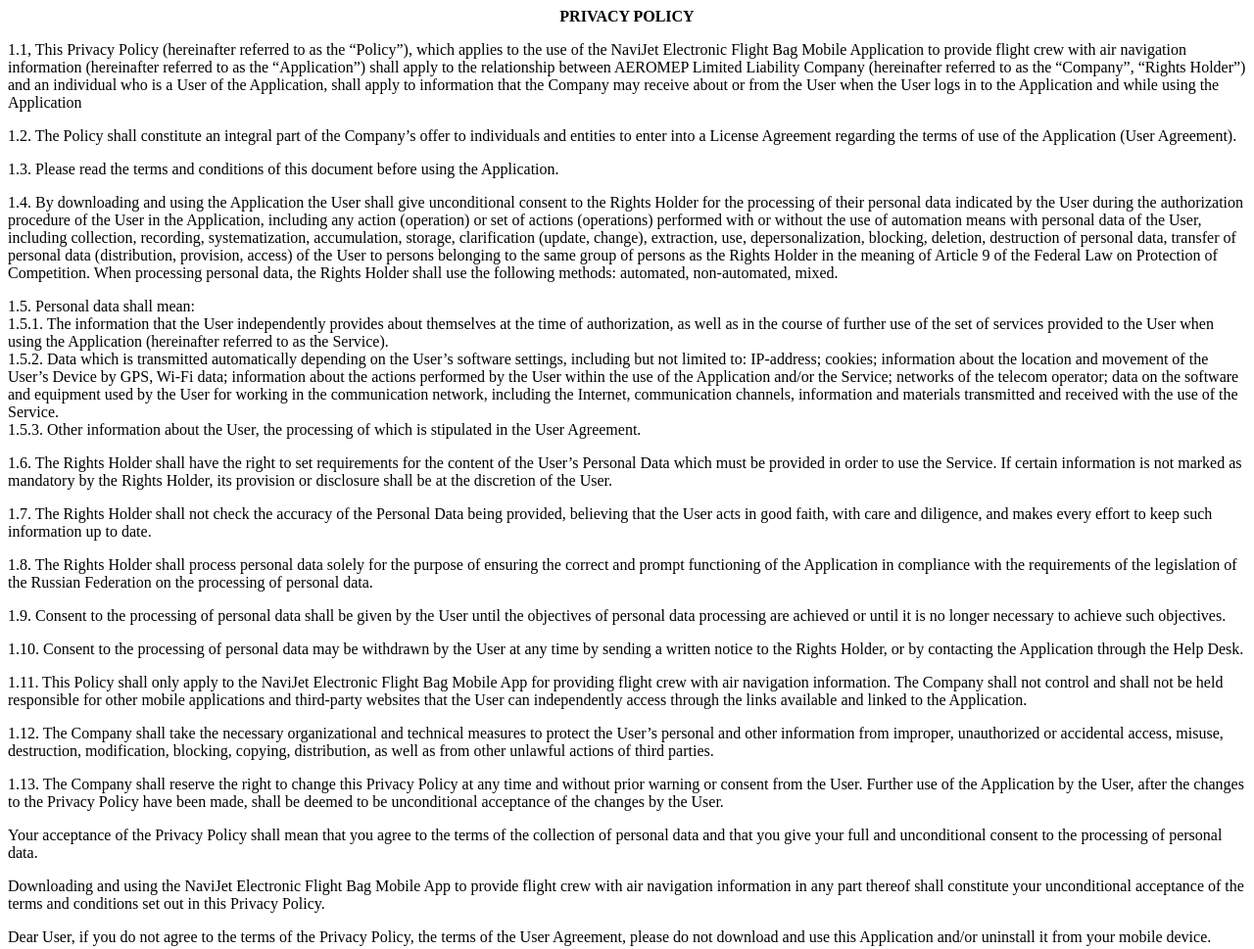
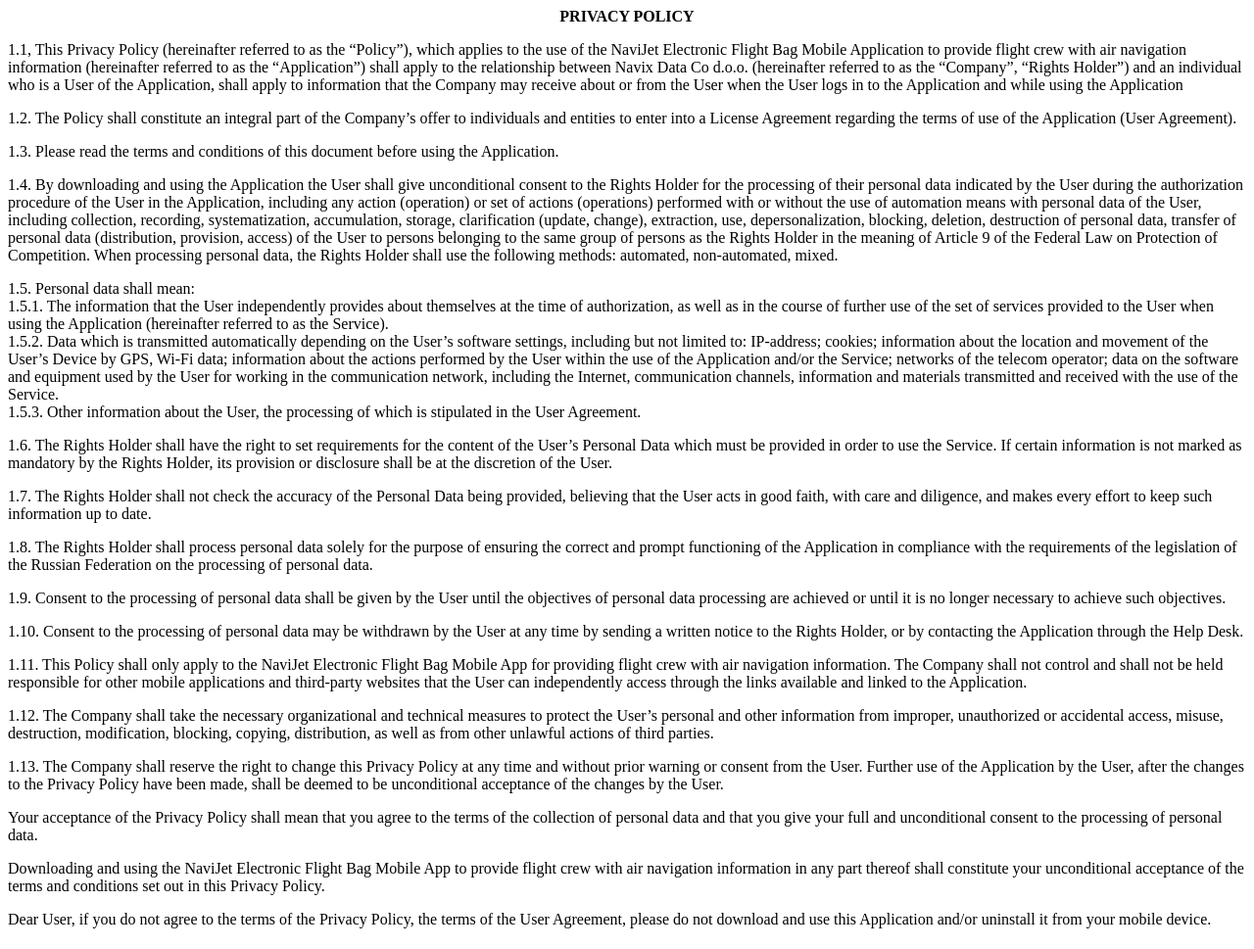
Before and after one commit to navijetapp/navijet.github.io, a plain HTML site: page index.html in a window 1280 px wide. Shown: the whole page at 98% size. Drawn offline with Linux system fonts and the light colour scheme.

Commit message:
Update index.html
change company

```diff
--- a/index.html
+++ b/index.html
@@ -5,7 +5,7 @@
 <center><b>PRIVACY POLICY</b></center>
 
 <p>
-1.1, This Privacy Policy (hereinafter referred to as the “Policy”), which applies to the use of the NaviJet Electronic Flight Bag Mobile Application to provide flight crew with air navigation information (hereinafter referred to as the “Application”) shall apply to the relationship between AEROMEP Limited Liability Company (hereinafter referred to as the “Company”, “Rights Holder”) and an individual who is a User of the Application, shall apply to information that the Company may receive about or from the User when the User logs in to the Application and while using the Application
+1.1, This Privacy Policy (hereinafter referred to as the “Policy”), which applies to the use of the NaviJet Electronic Flight Bag Mobile Application to provide flight crew with air navigation information (hereinafter referred to as the “Application”) shall apply to the relationship between Navix Data Co d.o.o. (hereinafter referred to as the “Company”, “Rights Holder”) and an individual who is a User of the Application, shall apply to information that the Company may receive about or from the User when the User logs in to the Application and while using the Application
 </p><p>
 1.2. The Policy shall constitute an integral part of the Company’s offer to individuals and entities to enter into a License Agreement regarding the terms of use of the Application (User Agreement).
 </p><p>
```
